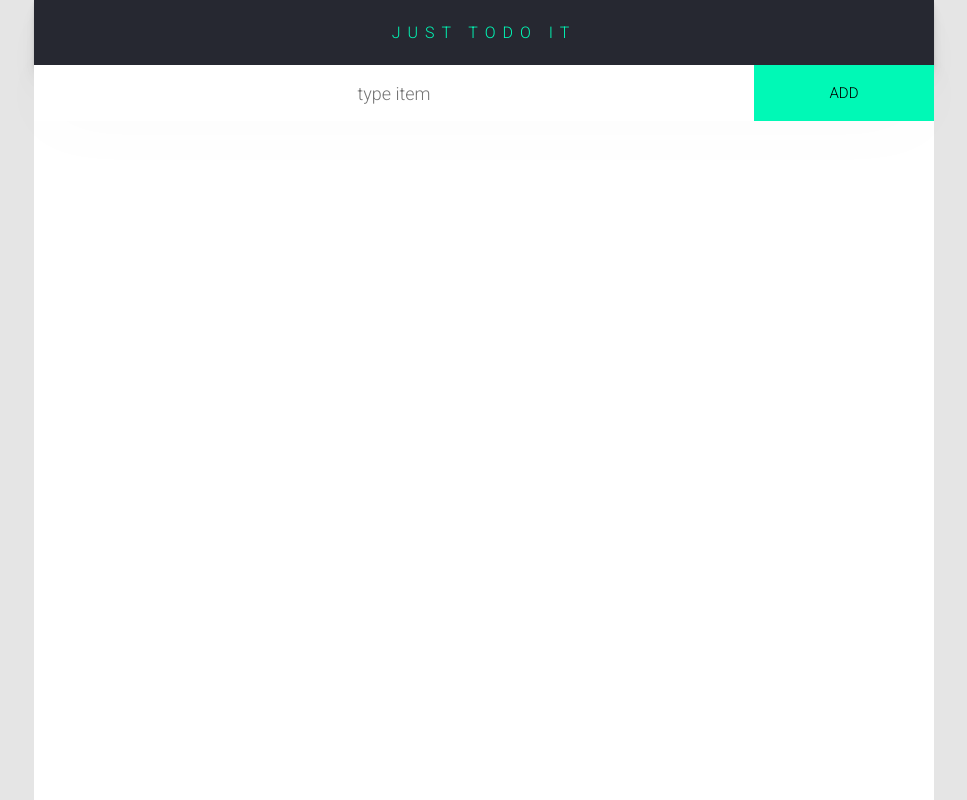
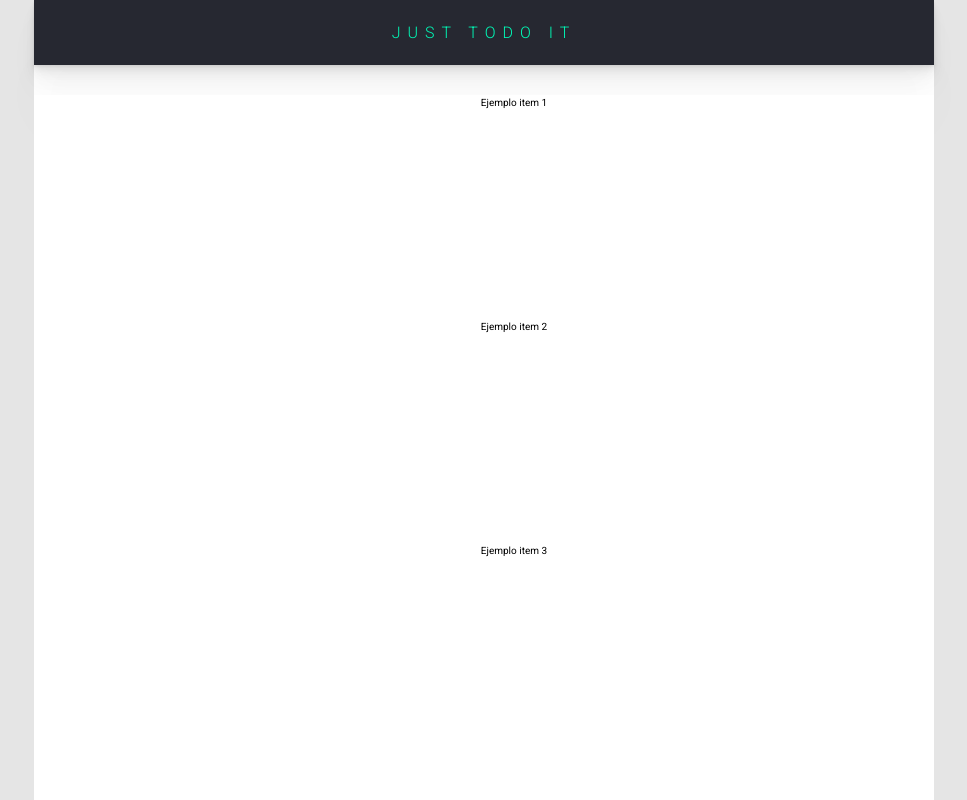
Before and after one commit to alexis-ramos-ok/to-do-list, a React (Create React App) app: page / in a window 1280 px wide. Shown: the top 800 px of the page, without its empty margins (156-1123 px from the left). Built offline with nearby package versions, Linux system fonts and the light colour scheme.

Commit message:
agregado-elemento-lista

```diff
--- /dev/null
+++ b/src/components/List/List.css
@@ -0,0 +1,29 @@
+.lista{
+
+    height: 97rem; /* al agregar el clock y date se puede modificar, solo es para referencia*/
+    align-items: center;
+    border: none;
+    margin-top: 2rem;
+    background-color: var(--color-bg-app);
+}
+
+.lista--item{
+    width: 100%;
+    height: 20%;
+    display: block;
+    margin-top: 5px;
+    border: 3rem;
+    margin: 3rem;
+    text-align: center;
+}
+
+@media (min-width: 360px) {
+    .lista {
+        display: block;
+        align-items: center;
+    }
+    .lista--item{
+        width: 100%;
+        height: 20%;
+    }
+}
--- /dev/null
+++ b/src/components/List/List.jsx
@@ -0,0 +1,14 @@
+import React from 'react';
+import './List.css';
+
+function List(){
+    return (
+        <div className="lista">
+            <div className="lista--item">Ejemplo item 1</div>
+            <div className="lista--item">Ejemplo item 2</div>
+            <div className="lista--item">Ejemplo item 3</div>
+        </div>
+      );
+}
+
+export default List;
--- a/src/index.js
+++ b/src/index.js
@@ -3,6 +3,7 @@ import ReactDOM from 'react-dom/client';
 import './index.css';
 import App from './App';
 import Header from './components/Header/Header';
+import List from './components/List/List';
 import Form from './components/Form/Form';
 
 const root = ReactDOM.createRoot(document.getElementById('root'));
@@ -11,6 +12,7 @@ root.render(
   <React.StrictMode>
     <Header />
     <App />
+    <List />
     <Form />
   </React.StrictMode>
 );
```
